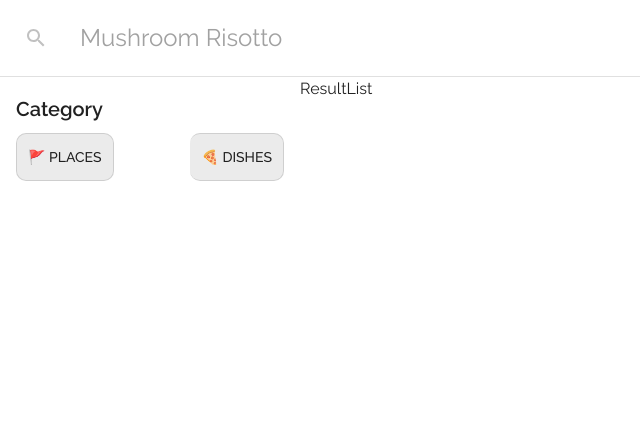
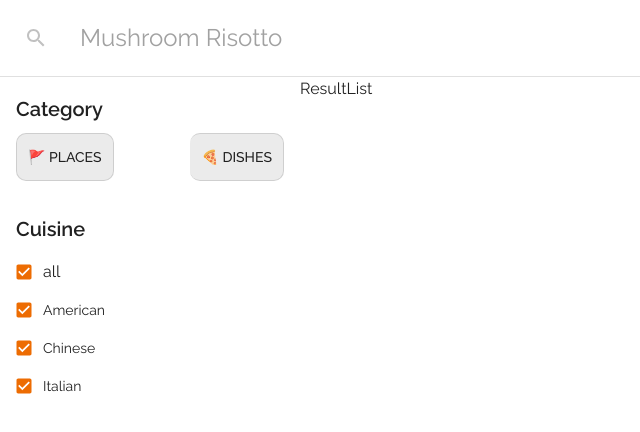
Before and after one commit to naufalzs/food-finder, a React (Vite) app: page / in a window 1280 px wide. Shown: the top 432 px of the page, without its empty margins (0-640 px from the left). Built offline with nearby package versions, Linux system fonts and the light colour scheme.

Commit message:
feat: create cuisine type variation filter

```diff
--- a/src/components/Home/FilterPanel.jsx
+++ b/src/components/Home/FilterPanel.jsx
@@ -1,8 +1,17 @@
-import { Box, Typography } from "@mui/material";
+import { Box, Stack, Typography } from "@mui/material";
 import { FilterListToggle } from "../common/FilterListToggle";
+import { CheckboxProton } from "../common/CheckboxProton";
+import { CheckboxAllProton } from "../common/CheckboxAllProton";
+
 import { categoryList } from "@/constants";
 
-export default function FilterPanel({selectedCategory, selectCategory}) {
+export default function FilterPanel({
+  selectedCategory,
+  selectCategory,
+  cuisineType,
+  selectCuisineType,
+  selectAllCuisineType,
+}) {
   return (
     <Box p={2}>
       <Box mb={4}>
@@ -15,6 +24,24 @@ export default function FilterPanel({selectedCategory, selectCategory}) {
           selectToggle={selectCategory}
         />
       </Box>
+      <Box mb={4}>
+        <Typography variant="h6" fontWeight={600} mb={1}>
+          Cuisine
+        </Typography>
+        <Stack>
+          <CheckboxAllProton
+            checkboxArray={cuisineType}
+            checkboxHandler={selectAllCuisineType}
+          />
+          {cuisineType.map((cuisine) => (
+            <CheckboxProton
+              key={cuisine.id}
+              checkboxItem={cuisine}
+              checkboxHandler={selectCuisineType}
+            />
+          ))}
+        </Stack>
+      </Box>
     </Box>
   );
 }
--- a/src/pages/Home/index.jsx
+++ b/src/pages/Home/index.jsx
@@ -11,9 +11,43 @@ export default function Home() {
   const allCategory = categoryList.map((item) => item.value);
 
   const [selectedCategory, setSelectedCategory] = useState(allCategory);
+  const [cuisineType, setCuisineType] = useState([
+    {
+      id: 1,
+      label: "American",
+      checked: true,
+    },
+    {
+      id: 2,
+      label: "Chinese",
+      checked: true,
+    },
+    {
+      id: 3,
+      label: "Italian",
+      checked: true,
+    },
+  ]);
+
   const [list, setList] = useState(dataList);
 
   const handleSelectCategory = (event, value) => setSelectedCategory(value);
+
+  const handleCuisineType = (id) => {
+    let updatedCuisine = cuisineType.map((item) =>
+      item.id === id ? { ...item, checked: !item.checked } : item
+    );
+    setCuisineType(updatedCuisine);
+  };
+
+  const handleAllCuisineType = (event) => {
+    setCuisineType(
+      cuisineType.map((item) => ({
+        ...item,
+        checked: event.target.checked,
+      }))
+    );
+  };
 
   const applyFilter = () => {
     let updatedList = dataList;
@@ -24,12 +58,21 @@ export default function Home() {
       });
     }
 
+    const selectedCuisine = cuisineType
+      .filter((item) => item.checked)
+      .map((item) => item.label.toLowerCase());
+    if (selectedCuisine.length > 0) {
+      updatedList = updatedList.filter((item) => {
+        return selectedCuisine.includes(item.cuisine);
+      });
+    }
+
     setList(updatedList);
   };
 
   useEffect(() => {
     applyFilter();
-  }, [selectedCategory]);
+  }, [selectedCategory, cuisineType]);
 
   return (
     <Box>
@@ -40,6 +83,9 @@ export default function Home() {
           <FilterPanel
             selectedCategory={selectedCategory}
             selectCategory={handleSelectCategory}
+            cuisineType={cuisineType}
+            selectCuisineType={handleCuisineType}
+            selectAllCuisineType={handleAllCuisineType}
           />
         </Grid>
         <Grid item xs>
```
